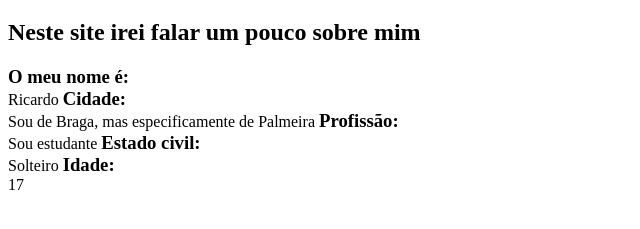
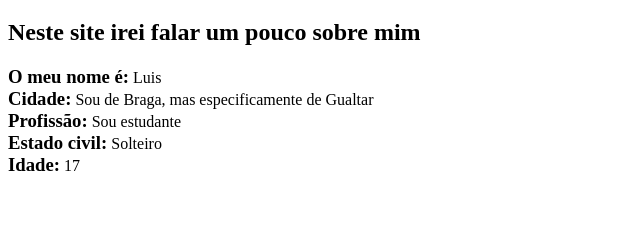
Before and after one commit to FCPLuis/FCPLuis.github.io, a plain HTML site: page index.html in a window 1280 px wide. Shown: the part 61-290 px from the top of the page, without its empty margins (0-640 px from the left). Drawn offline with Linux system fonts and the light colour scheme.

Commit message:
atualização

```diff
--- a/index.html
+++ b/index.html
@@ -8,15 +8,15 @@
 <body>
   <h1>Bem Vindo ao meu portfólio</h1>
     <h2>Neste site irei falar um pouco sobre mim</h2>
-    <h3 style="display:inline;">O meu nome é:</h3><br/>
-    <span style="display:inline;"> Ricardo</span>
-    <h3 style="display:inline;">Cidade:</h3><br/>
-    <span style="display:inline;"> Sou de Braga, mas especificamente de Palmeira</span>
-    <h3 style="display:inline;">Profissão:</h3><br/>
-    <span style="display:inline;"> Sou estudante</span>
-    <h3 style="display:inline;">Estado civil:</h3><br/>
-    <span style="display:inline;"> Solteiro</span>
-    <h3 style="display:inline;">Idade:</h3><br/>
+    <h3 style="display:inline;">O meu nome é:</h3>
+    <span style="display:inline;"> Luis</span><br/>
+    <h3 style="display:inline;">Cidade:</h3>
+    <span style="display:inline;"> Sou de Braga, mas especificamente de Gualtar</span><br/>
+    <h3 style="display:inline;">Profissão:</h3>
+    <span style="display:inline;"> Sou estudante</span><br/>
+    <h3 style="display:inline;">Estado civil:</h3>
+    <span style="display:inline;"> Solteiro</span><br/>
+    <h3 style="display:inline;">Idade:</h3>
     <span style="display:inline;"> 17</span>
 
 </body>
```
